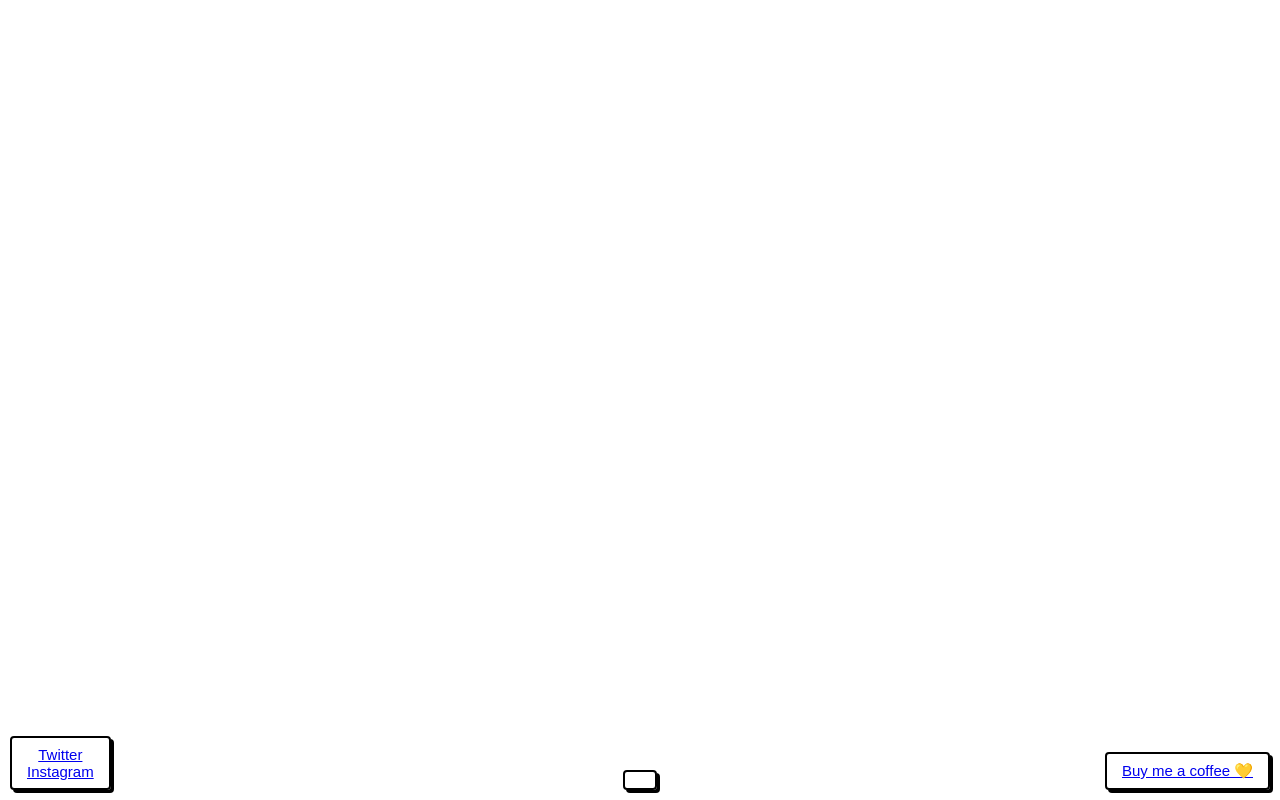
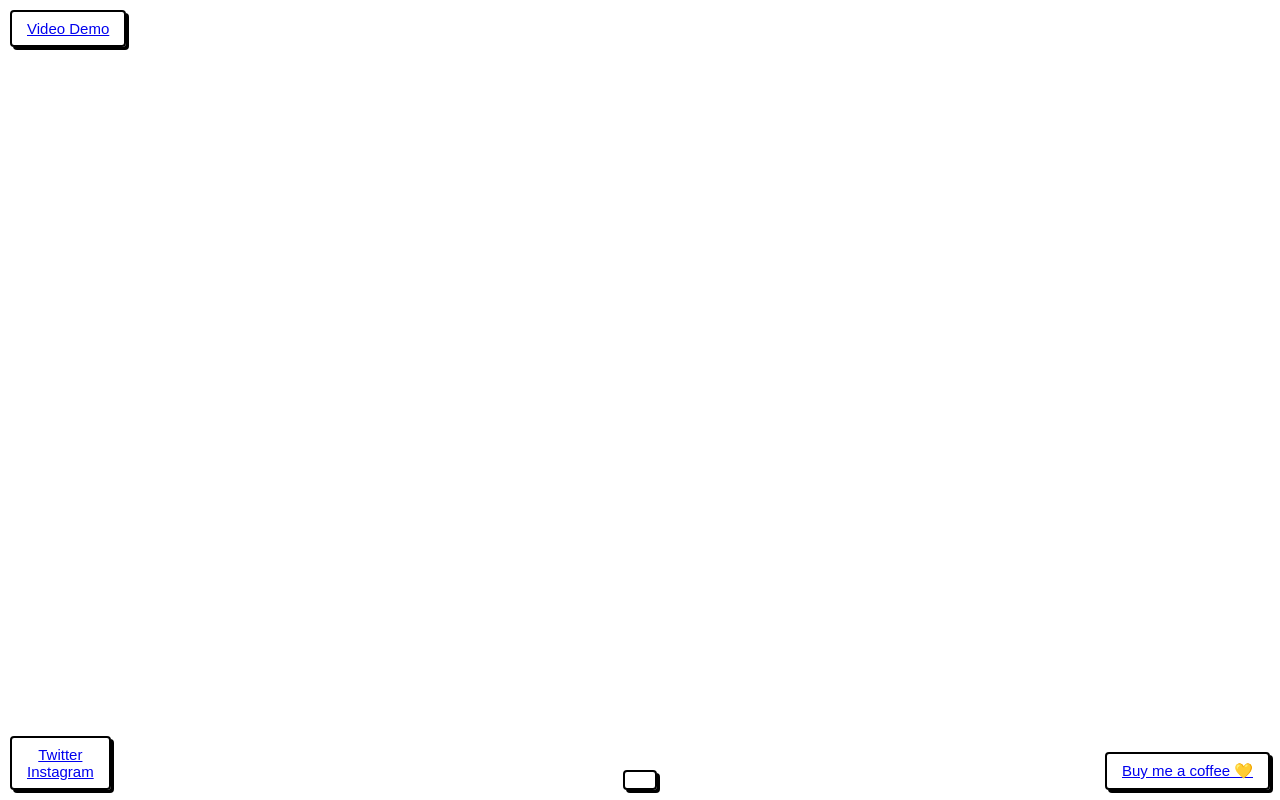
Before and after one commit to vin4y-git/3d-model-playground, a plain HTML site: page index.html in a window 1280 px wide. Drawn offline with nearby package versions, Linux system fonts and the light colour scheme.

Commit message:
add video link

```diff
--- a/index.html
+++ b/index.html
@@ -1,4 +1,3 @@
-
 <!DOCTYPE html>
 <html lang="en">
     <head>
@@ -39,6 +38,9 @@
     <body style="width: 100%; height: 100%; overflow: hidden; margin: 0;">
         <div id="renderDiv" style="width: 100%; height: 100%; margin: 0;">
             <div id="instruction-text" class="text-box"></div>
+            <div id="video-link" class="text-box">
+                <a href="https://x.com/measure_plan/status/1929900748235550912" target="_blank">Video Demo</a>
+            </div>
             <div id="social-links" class="text-box">
                 <a href="https://www.x.com/measure_plan/" target="_blank">Twitter</a><br>
                 <a href="https://www.instagram.com/stereo.drift/" target="_blank">Instagram</a>
--- a/styles.css
+++ b/styles.css
@@ -32,3 +32,9 @@
     bottom: 10px;
     right: 10px;
 }
+
+#video-link {
+    position: absolute;
+    top: 10px;
+    left: 10px;
+}
```
